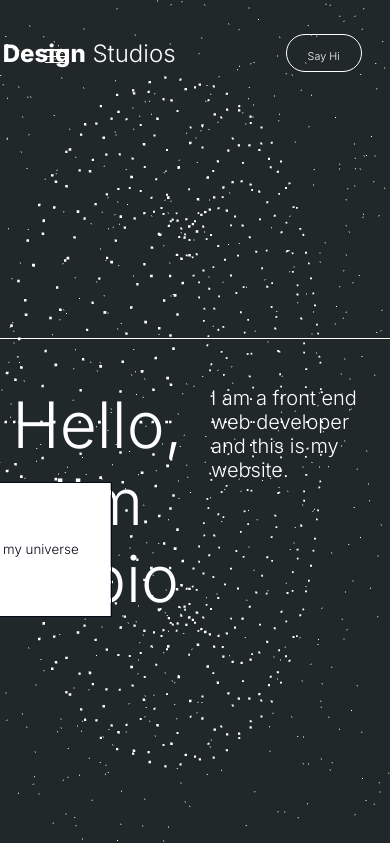
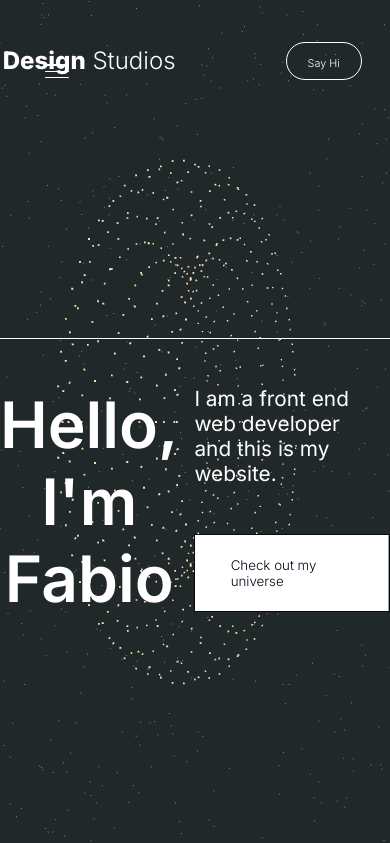
Before and after one commit to fabsanjuan/Profile, a website built with Vite: page index.html in a window 390 px wide. Shown: the top 843 px of the page. Built offline with nearby package versions, Linux system fonts and the light colour scheme; animation ran at ten frames a second.

Commit message:
Fixed mobile overlay issue. Adjusted landing page styling

```diff
--- a/index.html
+++ b/index.html
@@ -33,17 +33,19 @@
                     <span id="hamburger-line2"></span>
                     <span id="hamburger-line3"></span>
                 </div>
-                <div id="menu-overlay"></div>
             </nav>
         </header>
         <main>
+            <div id="menu-overlay"></div>
             <section id="landing-page">
                 <div id="scene-container">
                 </div>
                 <div id="landing-page-overlay">
                     <h1>Hello, <br /> I'm Fabio</h1>
-                    <p>I am a front end web developer and this is my website.</p>
-                    <button id="goto-work-experience">Check out my universe</button>
+                    <div id="landing-page-desc" class="hidden-nav-background">
+                        <p>I am a front end web developer and this is my website.</p>
+                        <button id="goto-work-experience">Check out my universe</button>
+                    </div>
                 </div>
             </section>
             <section id="about-me">
--- a/src/css/global-style.css
+++ b/src/css/global-style.css
@@ -32,6 +32,7 @@ a {
     left: 5%;
     width: 90%;
     border-radius: 50px;
+    z-index: 100;
 }
 
 .hidden-nav-background {
@@ -64,7 +65,7 @@ nav ul li {
 .nav-left-li a::after {
     content: '';
     position: absolute;
-    z-index: 9000;
+    z-index: 1000;
     width: 0;
     height: 2px;
     background: white;
@@ -86,12 +87,23 @@ nav ul li {
 }
 
 #logo {
+    display: inline-block;
     font-size: 1.5rem;
+    transform-origin: center;
+}
+
+#logo:hover {
+    animation: logoBounce 0.5s ease forwards;
 }
 
 #logo b {
     font-weight: 800;
     background: transparent;
+}
+
+@keyframes logoBounce {
+    0%, 100% {transform: rotateZ(0deg) scaleX(1) scaleY(1);}
+    50% {transform: rotateZ(-10deg) scaleX(1.1) scaleY(0.5);}
 }
 
 #nav-right-li {
@@ -159,8 +171,8 @@ hr {
     background: none;
     font-size: 4rem;
     width: 50vw;
-    /* line-height: 97%; */
     text-align: center;
+    justify-content: left;
 }
 
 #landing-page-overlay.animate-line:before {
@@ -179,21 +191,29 @@ hr {
     }
 }
 
-#landing-page-overlay h1, #landing-page-overlay button {
+#landing-page-overlay h1,
+#landing-page-overlay button,
+#landing-page-overlay p {
     opacity: 0;
+}
+
+#landing-page-desc {
+    display: flex;
+    flex-direction: column;
 }
 
 #landing-page-overlay p {
     background: none;
-    font-size: 1.25rem;
+    font-size: 1.3rem;
+    font-weight: 400;
     width: 40vw;
-    opacity: 0;
 }
 
 #landing-page-overlay button {
-    margin: 6rem 2rem 0 -30rem;
+    margin: 3rem auto auto 0;
+    text-align: left;
     border: solid rgb(6, 9, 24) 1px;
-    padding: 1rem 2rem;
+    padding: 1.4rem 2.2rem;
     color: rgb(6, 9, 24);
     background: linear-gradient(to left, white 50%, transparent 50%);
     background-size: 200% 100%;
--- a/src/css/small-style.css
+++ b/src/css/small-style.css
@@ -77,22 +77,25 @@
     font-size: 1.75rem;
 }
 
-#menu-overlay {
-    position: fixed;
-    top: 0;
-    left: 0;
-    right: 0;
-    bottom: 0;
-    background: rgba(0, 0, 0, 0.7);
-    display: none;
-    z-index: 10;
+/*---------------------Main Styles-------------------------*/
+#landing-page-overlay {
+    z-index: 0;
 }
 
-#menu-overlay.active {
-    display: block;
+#landing-page-overlay h1 {
+    font-size: 2rem;
+    font-weight: 600;
+    z-index: 1;
 }
 
-/*---------------------Main Styles-------------------------*/
+#landing-page-overlay p {
+    font-size: 0.825rem;
+}
+
+#landing-page-overlay button {
+    padding: 0.9rem 1.3rem;
+}
+
 #about-me-container {
     display: flex;
     flex-direction: column;
@@ -130,5 +133,23 @@
 }
 
 #landing-page-overlay {
+    /* display: none; */
+}
+
+
+
+/*------------------------Mobile Overlay--------------------------*/
+#menu-overlay {
+    position: fixed;
+    top: 0;
+    left: 0;
+    right: 0;
+    bottom: 0;
+    background: rgba(0, 0, 0, 0.7);
     display: none;
+    z-index: 10;
 }
+
+#menu-overlay.active {
+    display: block;
+}
--- a/src/js/world/components/camera.js
+++ b/src/js/world/components/camera.js
@@ -7,7 +7,7 @@ function createCamera() {
         0.1,  // near clip
         100,  // far clip
     );
-    camera.position.set(0, 0, 10);
+    camera.position.set(0, 0, 13);
     return camera;
 }
 export {createCamera};
--- a/src/js/world/components/particles.js
+++ b/src/js/world/components/particles.js
@@ -3,16 +3,16 @@ import { MathUtils, BufferGeometry, Float32BufferAttribute, PointsMaterial, Poin
 function createParticles() {
     const particleCoords = [];
 
-    for (let i = 0; i < 2500; i++) {
-        const x = MathUtils.randFloatSpread(10);
-        const y = MathUtils.randFloatSpread(10);
-        const z = MathUtils.randFloatSpread(10);
+    for (let i = 0; i < 3000; i++) {
+        const x = MathUtils.randFloatSpread(15);
+        const y = MathUtils.randFloatSpread(15);
+        const z = MathUtils.randFloatSpread(15);
         particleCoords.push(x, y, z);
     }
 
     const geometry = new BufferGeometry();
     geometry.setAttribute('position', new Float32BufferAttribute(particleCoords, 3));
-    const material = new PointsMaterial({color: 'white', size: 0.01})
+    const material = new PointsMaterial({color: 'grey', size: 0.01})
     const particles = new Points(geometry, material);
 
     particles.tick = (delta) => {
--- a/src/js/world/components/torus.js
+++ b/src/js/world/components/torus.js
@@ -2,7 +2,7 @@ import { TorusGeometry, PointsMaterial, Points } from 'three';
 
 function createTorus() {
     const geometry = new TorusGeometry(2, 0.5, 12, 48);
-    const material = new PointsMaterial({color: 'white', size: 0.05});
+    const material = new PointsMaterial({color: 'navajowhite', size: 0.05});
     const torus = new Points(geometry, material);
     torus.position.set(0, 0, 0);
 
```
